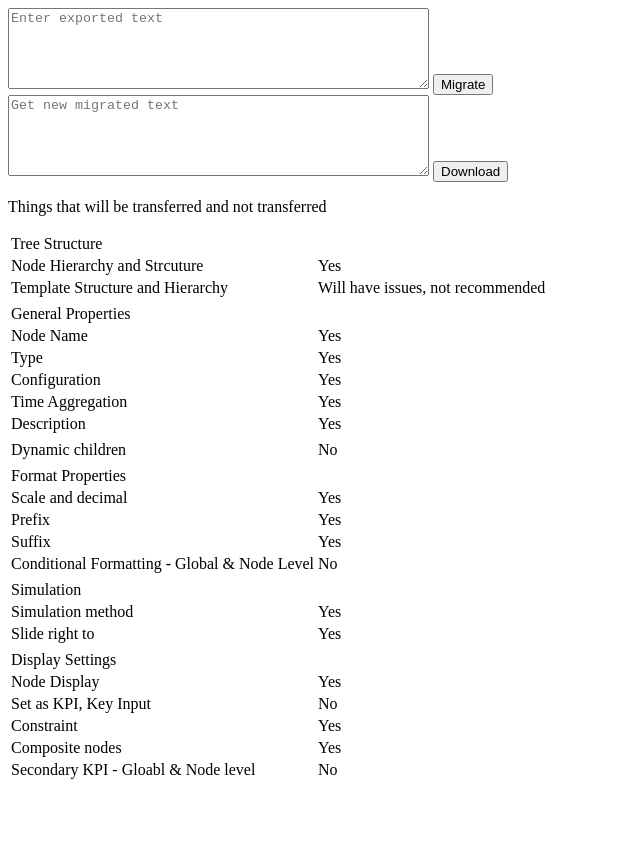
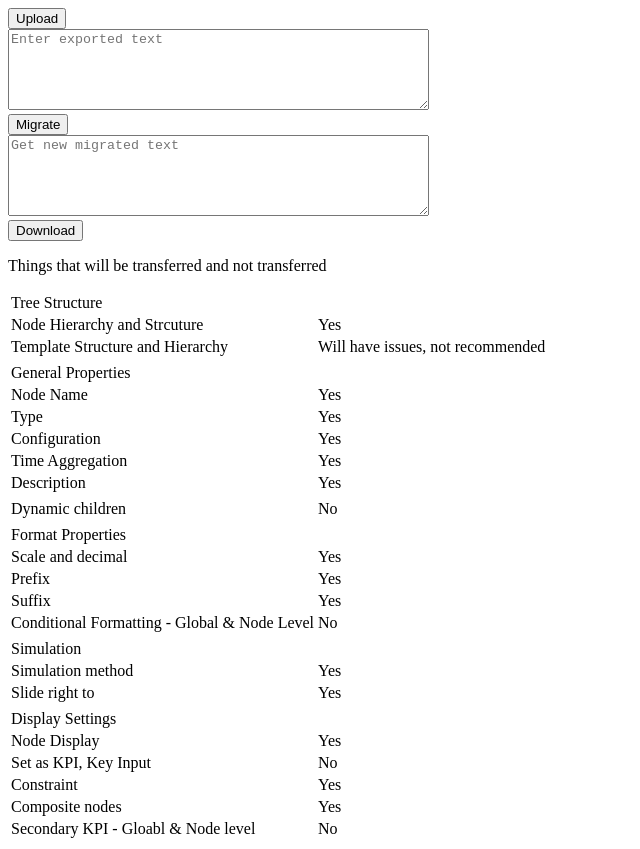
Before and after one commit to JS-JeevaSaravanan/ValQ_Migration, a plain HTML site: page index.html in a window 1280 px wide. Shown: the whole page, without its empty margins (0-640 px from the left). Before the commit the page ends 800 px from the top, so only its background shows below. Drawn offline with nearby package versions, Linux system fonts and the light colour scheme.

Commit message:
feat_upload

```diff
--- a/index.html
+++ b/index.html
@@ -16,14 +16,22 @@
   </head>
   <body>
     <div>
+      <div>
+        <button type="button" onclick="uploadFile()">Upload</button>
+      </div>
+      <div>
         <textarea
           rows="5"
           cols="50"
           id="compress-textArea"
           placeholder="Enter exported text"
         ></textarea>
+      </div>
+      <div>
         <button type="button" onclick="transfer()">Migrate</button>
       </div>
+    </div>
+    <div>
       <div>
         <textarea
           rows="5"
@@ -31,7 +39,10 @@
           id="compressed-textArea"
           placeholder="Get new migrated text"
         ></textarea>
+      </div>
+      <div>
         <button type="button" onclick="downloadFile()">Download</button>
+      </div>
     </div>
     <div>
       <p>Things that will be transferred and not transferred</p>
--- a/index.js
+++ b/index.js
@@ -342,6 +342,29 @@ function transfer() {
   compressedTextArea.value = compressedText;
 }
 
+function uploadFile() {
+  const handleFileRead = (e) => {
+    const file = e.target.files[0];
+    const reader = new FileReader();
+    reader.onloadend = (e) => {
+      const fileContent = e.target.result;
+      const compressTextArea = document.getElementById("compress-textArea");
+      compressTextArea.value = fileContent;
+    };
+    reader.readAsText(file);
+  };
+
+  try {
+    const fileInput = document.createElement("input");
+    fileInput.setAttribute("type", "file");
+    fileInput.setAttribute("accept", ".txt");
+    fileInput.onchange = handleFileRead;
+    fileInput.click();
+  } catch (e) {
+    console.log(`File upload failed! `, e);
+  }
+}
+
 function downloadFile() {
   const compressedTextArea = document.getElementById("compressed-textArea");
   const textContent = compressedTextArea.value;
```
Lines whose indentation alone changed are shown as unchanged.
